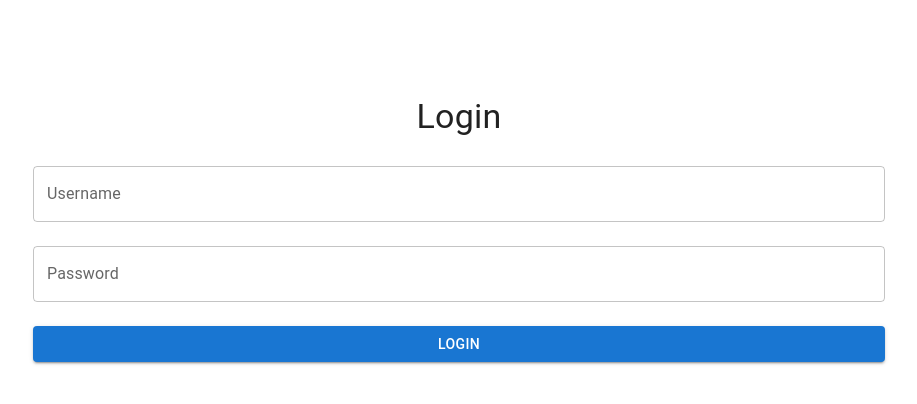
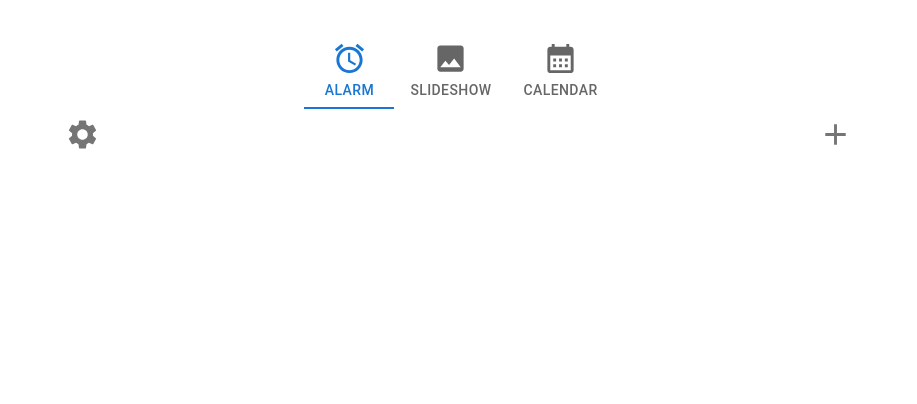
Before and after one commit to AngelOfTheSkyGod/angel-alarm-system-frontend, a React (Vite) app: page /alarm in a window 1280 px wide. Before the commit this address led to /login. Shown: the top 404 px of the page, without its empty margins (181-1098 px from the left). Built offline with nearby package versions, Linux system fonts and the light colour scheme.

Commit message:
testing login transition on success

```diff
--- a/src/context/AppDataContext.tsx
+++ b/src/context/AppDataContext.tsx
@@ -13,8 +13,8 @@ const AppDataContext = createContext<MyContextType | undefined>(undefined);
 
 // eslint-disable-next-line @typescript-eslint/ban-ts-comment
 // @ts-expect-error
-const sortAndIndexData = (newValue: AlarmDataRowData[] | CalendarDataRowData[], sortFunction: (a, b) => number) => {
-    const sortedData = [...newValue]?.sort(sortFunction);
+const sortAndIndexData = (newValue: AlarmDataRowData[] | CalendarDataRowData[] | null, sortFunction: (a, b) => number) => {
+    const sortedData = [...newValue || []]?.sort(sortFunction);
     sortedData?.forEach((item, index) => {item.key = index})
     return sortedData
 }
@@ -22,8 +22,8 @@ const sortAndIndexData = (newValue: AlarmDataRowData[] | CalendarDataRowData[],
 // @ts-expect-error
 const AppDataContextProvider = ({ children }) => {
     const initializedData = initializeAASData();
-    const [appData, setAppData] = useState({...initializedData, alarmData: sortAndIndexData(initializedData?.alarmData, sortTime) as AlarmDataRowData[],
-        calendarData: sortAndIndexData(initializedData?.calendarData, sortDate) as CalendarDataRowData[]});
+    const [appData, setAppData] = useState({...initializedData, alarmData: sortAndIndexData(initializedData?.alarmData, sortTime) as AlarmDataRowData[] | null,
+        calendarData: sortAndIndexData(initializedData?.calendarData, sortDate) as CalendarDataRowData[] | null});
     const appDataReference = useRef(appData);
     const updateAppData = (newValue: AASData) => {
         appDataReference.current = newValue;
--- a/src/pages/alarm/AlarmContainerWithRouting.tsx
+++ b/src/pages/alarm/AlarmContainerWithRouting.tsx
@@ -9,11 +9,11 @@ export const AlarmContainerWithRouting = () => {
     const { appData } = useAppDataContext();
     const navigate = useNavigate();
     useEffect(() => {
-        if (!appData?.isLoggedIn) {
+        if (!appData?.alarmData) {
             navigate(`../login`, { replace: true })
         }
     }, [])
-    if (!appData?.isLoggedIn) {
+    if (!appData?.alarmData) {
         return null;
     }
     return(
--- a/src/stores/LoginStore.tsx
+++ b/src/stores/LoginStore.tsx
@@ -1,8 +1,6 @@
 import {useMutation, UseMutationResult} from "@tanstack/react-query";
 import {
-    AASData,
-    SlideShowData,
-    SlideShowPictureData
+    AASData, LoginConnectResponse
 } from "../types/ApplicationTypes.tsx";
 import {useConfigContext} from "../hooks/useConfigContext.tsx";
 import {usePostRequest} from "../utilities/usePostRequest.tsx";
@@ -10,7 +8,7 @@ import {Dispatch, SetStateAction} from "react";
 import {useNavigate} from "react-router-dom";
 
 export const useLoginStore= (setPassword: Dispatch<SetStateAction<string>>, setUsername: Dispatch<SetStateAction<string>>, updateAppData: (newValue: AASData) => void, appData:AASData):
-    {mutateLoginClient: UseMutationResult<SlideShowData, Error, AASData, unknown>, callLogin: any} => {
+    {mutateLoginClient: UseMutationResult<LoginConnectResponse, Error, AASData, unknown>, callLogin: any} => {
     const post = usePostRequest();
     const {config : {baseUrl}} = useConfigContext();
     const navigate = useNavigate();
@@ -18,9 +16,9 @@ export const useLoginStore= (setPassword: Dispatch<SetStateAction<string>>, setU
         mutationFn: (loginRequest: AASData) => {
             return post(baseUrl, "connect", loginRequest)
         },
-        onSuccess: async (data: SlideShowData) => {
+        onSuccess: async (data: LoginConnectResponse) => {
+            updateAppData({...data})
             navigate(`../alarm`, { replace: true })
-            updateAppData({...appData, slideShowData: data?.imageList.map((entry):SlideShowPictureData=> {return {imageDataUrl: entry }}) || []})
         },
         onError: async () => {
           setPassword("");
--- a/src/utilities/initializers.tsx
+++ b/src/utilities/initializers.tsx
@@ -5,154 +5,8 @@ export const initializeAASData = () :AASData => {
         userIdentifier: "",
         username: "",
         password: "",
-        alarmData: [{
-            time: "5:30am", days: ["M", "W", "Th"], description: "work", key: 0, sound: "default timbre", active: true
-        },
-            {
-                time: "4:00pm",
-                days: ["M", "T", "W"],
-                description: "go to gym",
-                key: 1,
-                sound: "default timbre",
-                active: true
-            },
-            {
-                time: "6:00pm",
-                days: ["M", "T", "W"],
-                description: "commute",
-                key: 2,
-                sound: "default timbre",
-                active: true
-            },
-            {time: "7:00pm", days: ["A"], description: "eat dinner", key: 3, sound: "default timbre", active: true},
-            {time: "7:00pm", days: ["A"], description: "eat dinner", key: 4, sound: "default timbre", active: true},
-            {time: "7:00pm", days: ["A"], description: "eat dinner", key: 5, sound: "default timbre", active: true},
-            {time: "7:00pm", days: ["A"], description: "eat dinner", key: 6, sound: "default timbre", active: true},
-            {time: "7:00pm", days: ["A"], description: "eat dinner", key: 7, sound: "default timbre", active: true},
-            {time: "7:00pm", days: ["A"], description: "eat dinner", key: 8, sound: "default timbre", active: true},
-            {time: "7:00pm", days: ["A"], description: "eat dinner", key: 9, sound: "default timbre", active: true},
-            {time: "7:00pm", days: ["A"], description: "eat dinner", key: 10, sound: "default timbre", active: true},
-            {time: "7:00pm", days: ["A"], description: "eat dinner", key: 11, sound: "default timbre", active: true},
-            {
-                time: "6:05am",
-                days: ["M", "T", "W"],
-                description: "go to gym",
-                key: 12,
-                sound: "default timbre",
-                active: true
-            },
-            {
-                time: "6:04am",
-                days: ["M", "T", "W"],
-                description: "go to gym",
-                key: 13,
-                sound: "default timbre",
-                active: true
-            },
-            {
-                time: "5:34am",
-                days: ["M", "T", "W"],
-                description: "go to gym",
-                key: 14,
-                sound: "default timbre",
-                active: true
-            }
-        ],
-        calendarData: [
-            {
-                month: "8",
-                day: "25",
-                year: "1971",
-                time: "5:30pm",
-                description: "Mom's Birth",
-                dayOfTheWeek: "W",
-                key: 0
-            },
-            {month: "12", day: "18", year: "2000", time: "5:30pm", description: "My Birth", dayOfTheWeek: "M", key: 1},
-            {
-                month: "11",
-                day: "12",
-                year: "2003",
-                time: "5:30pm",
-                description: "Sister's Birth",
-                dayOfTheWeek: "W",
-                key: 2
-            },
-            {
-                month: "12",
-                day: "28",
-                year: "2025",
-                time: "1:30am",
-                description: "Dinner with Ahmed",
-                dayOfTheWeek: "Su",
-                key: 3
-            },
-            {
-                month: "12",
-                day: "8",
-                year: "2025",
-                time: "2:30pm",
-                description: "Dinner with Trevor",
-                dayOfTheWeek: "M",
-                key: 4
-            },
-            {
-                month: "12",
-                day: "3",
-                year: "2025",
-                time: "4:30pm",
-                description: "Dinner with Filip",
-                dayOfTheWeek: "W",
-                key: 5
-            },
-            {month: "12", day: "18", year: "2025", time: "", description: "My Birthday", dayOfTheWeek: "Th", key: 6},
-            {
-                month: "12",
-                day: "18",
-                year: "2025",
-                time: "3:00pm",
-                description: "schedule PTO",
-                dayOfTheWeek: "Th",
-                key: 7
-            },
-            {
-                month: "12",
-                day: "18",
-                year: "2025",
-                time: "11:59am",
-                description: "late lunch PTO",
-                dayOfTheWeek: "Th",
-                key: 8
-            },
-            {
-                month: "12",
-                day: "18",
-                year: "2025",
-                time: "1:00pm",
-                description: "late lunch PTO",
-                dayOfTheWeek: "Th",
-                key: 9
-            },
-            {
-                month: "12",
-                day: "18",
-                year: "2025",
-                time: "12:01pm",
-                description: "late lunch PTO",
-                dayOfTheWeek: "Th",
-                key: 10
-            },
-            {
-                month: "12",
-                day: "18",
-                year: "2025",
-                time: "12:01am",
-                description: "late lunch PTO",
-                dayOfTheWeek: "Th",
-                key: 11
-            },
-            {month: "8", day: "25", year: "2025", time: "", description: "Mom's Birthday", dayOfTheWeek: "M", key: 13}
-        ],
+        alarmData: null,
+        calendarData: null,
         slideShowData: undefined
     }
 }
```
Also changed, not shown: src/types/ApplicationTypes.tsx (+8 -4 lines).
